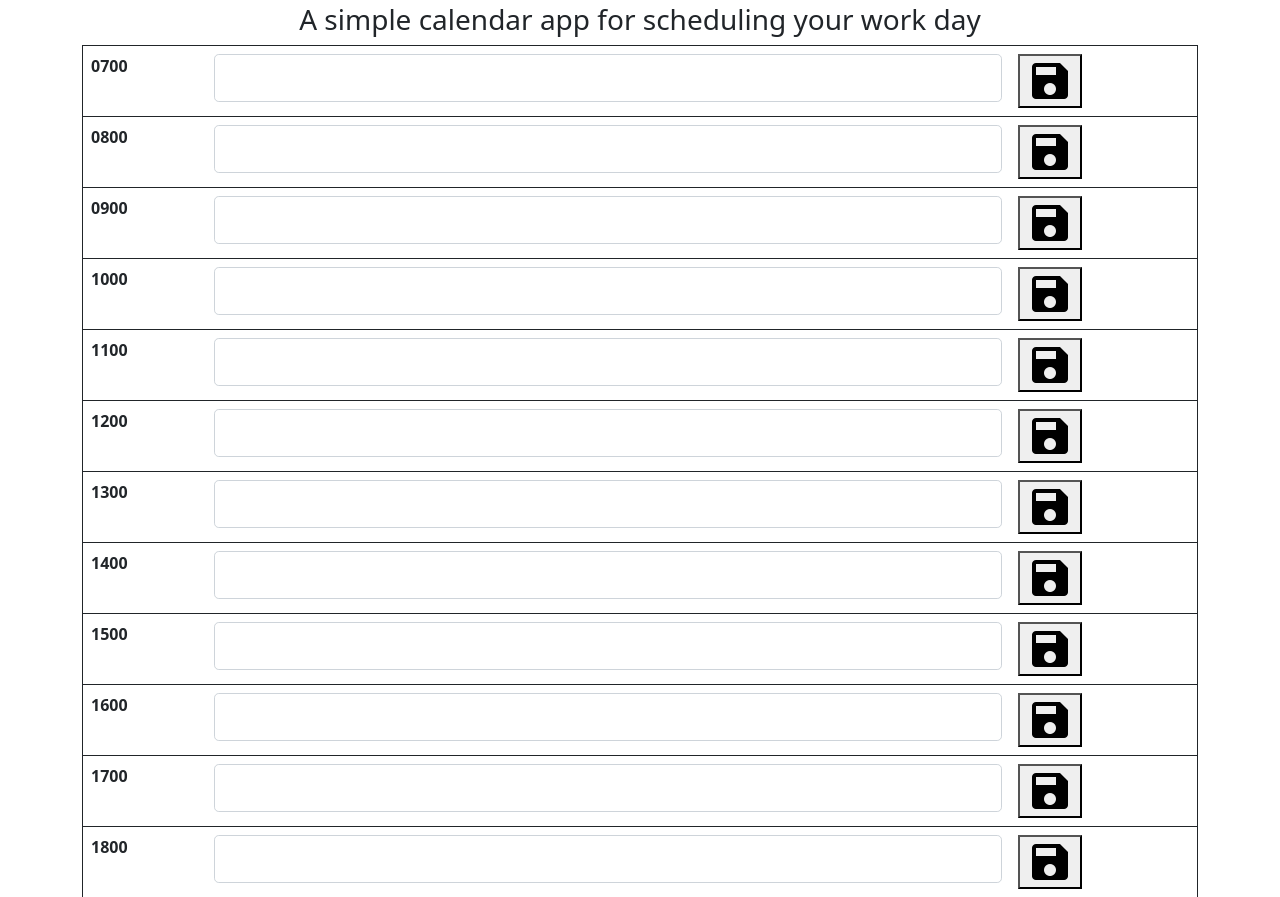
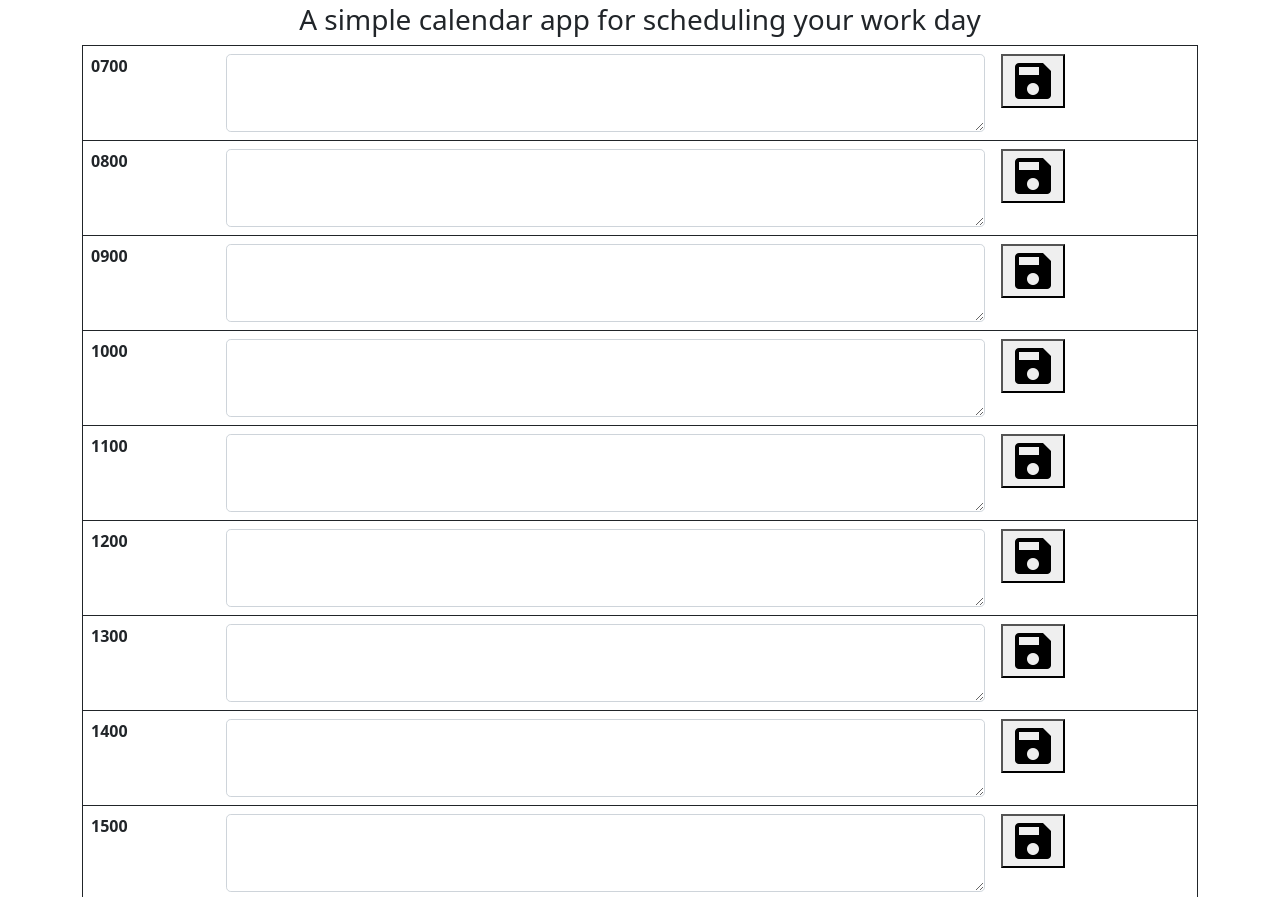
Before and after one commit to CWOChris/cotidie-consilium, a plain HTML site: page index.html in a window 1280 px wide. Shown: the part 53-950 px from the top of the page. Drawn offline with nearby package versions, Linux system fonts and the light colour scheme.

Commit message:
changed all input boxes to textareas in an attempt to see if that would make it load the stored key value strings onload, nope

```diff
--- a/assets/js/script.js
+++ b/assets/js/script.js
@@ -22,7 +22,7 @@
 // the page is loaded.
 
 window.onload = function() {
-    var textAreas = document.querySelectorAll("textarea");
+    var textAreas = document.querySelectorAll("textbox");
     var saveButtons = document.querySelectorAll("button");
 
     for (var i = 0; i < textAreas.length; i++) {
@@ -30,7 +30,7 @@ window.onload = function() {
         var storedText = localStorage.getItem(key);
         if (storedText) {
             textAreas[i].value = storedText;
-            document.textAreas[i].write(storedText); //set the attribute to the stored text not working
+            //document.textAreas[i].write(storedText); //trying to get stored text to display onload
         }
         saveButtons[i].addEventListener("click", function() {
             var index = Array.prototype.indexOf.call(textAreas, this.previousElementSibling);
--- a/index.html
+++ b/index.html
@@ -14,67 +14,68 @@
 <body>
   <h1 class="text-center">Work Day Scheduler</h1>
   <h3 class="text-center">A simple calendar app for scheduling your work day</h3>
+  <div class="currentDate"></div>
   <div class="container-xl">
      <table class="table border border-dark rounded-3">
         <tbody>
           <tr>
             <th scope="row">0700</th>
-            <td><input type="text" class="form-control form-control-lg" id="textArea"></td>
+            <td><textarea class="form-control form-control-lg" id="textBox"></textarea></td>
             <td><button id="saveButton"><img src="./assets/img/Ic_save_48px.svg.png" alt="" class="rounded-3"></button></td>
           </tr>
           <tr>
             <th scope="row">0800</th>
-            <td><input type="text" class="form-control form-control-lg" id="textArea1"></td>
+            <td><textarea class="form-control form-control-lg" id="textBox1"></textarea></td>
             <td><button id="saveButton1"><img src="./assets/img/Ic_save_48px.svg.png" alt=""></button></td>
           </tr>
           <tr>
             <th scope="row">0900</th>
-            <td><input type="text" class="form-control form-control-lg" id="textArea2"></td>
+            <td><textarea class="form-control form-control-lg" id="textBox2"></textarea></td>
             <td><button id="saveButton2"><img src="./assets/img/Ic_save_48px.svg.png" alt=""></button></td>
           </tr>
           <tr>
             <th scope="row">1000</th>
-            <td><input type="text" class="form-control form-control-lg" id="textArea3"></td>
+            <td><textarea class="form-control form-control-lg" id="textBox3"></textarea></td>
             <td><button id="saveButton3"><img src="./assets/img/Ic_save_48px.svg.png" alt=""></button></td>
           </tr>
           <tr>
             <th scope="row">1100</th>
-            <td><input type="text" class="form-control form-control-lg" id="textArea4"></td>
+            <td><textarea class="form-control form-control-lg" id="textBox4"></textarea></td>
             <td><button id="saveButton4"><img src="./assets/img/Ic_save_48px.svg.png" alt=""></button></td>
           </tr>
           <tr>
             <th scope="row">1200</th>
-            <td><input type="text" class="form-control form-control-lg" id="textArea5"></td>
+            <td><textarea class="form-control form-control-lg" id="textBox5"></textarea></td>
             <td><button id="saveButton5"><img src="./assets/img/Ic_save_48px.svg.png" alt=""></button></td>
           </tr>
           <tr>
             <th scope="row">1300</th>
-            <td><input type="text" class="form-control form-control-lg" id="textArea6"></td>
+            <td><textarea class="form-control form-control-lg" id="textBox6"></textarea></td>
             <td><button id="saveButton6"><img src="./assets/img/Ic_save_48px.svg.png" alt=""></button></td>
           </tr>
           <tr>
             <th scope="row">1400</th>
-            <td><input type="text" class="form-control form-control-lg" id="textArea7"></td>
+            <td><textarea class="form-control form-control-lg" id="textBox7"></textarea></td>
             <td><button id="saveButton7"><img src="./assets/img/Ic_save_48px.svg.png" alt=""></button></td>
           </tr>
           <tr>
             <th scope="row">1500</th>
-            <td><input type="text" class="form-control form-control-lg" id="textArea8"></td>
+            <td><textarea class="form-control form-control-lg" id="textBox8"></textarea></td>
             <td><button id="saveButton8"><img src="./assets/img/Ic_save_48px.svg.png" alt=""></button></td>
           </tr>
           <tr>
             <th scope="row">1600</th>
-            <td><input type="text" class="form-control form-control-lg" id="textArea9"></td>
+            <td><textarea class="form-control form-control-lg" id="textBox9"></textarea></td>
             <td><button id="saveButton9"><img src="./assets/img/Ic_save_48px.svg.png" alt=""></button></td>
           </tr>
           <tr>
             <th scope="row">1700</th>
-            <td><input type="text" class="form-control form-control-lg" id="textArea10"></td>
+            <td><textarea class="form-control form-control-lg" id="textBox10"></textarea></td>
             <td><button id="saveButton10"><img src="./assets/img/Ic_save_48px.svg.png" alt=""></button></td>
           </tr>
           <tr>
             <th scope="row">1800</th>
-            <td><input type="text" class="form-control form-control-lg" id="textArea11"></td>
+            <td><textarea class="form-control form-control-lg" id="textBox11"></textarea></td>
             <td><button id="saveButton11"><img src="./assets/img/Ic_save_48px.svg.png" alt=""></button></td>
           </tr>
         </tbody>
```
